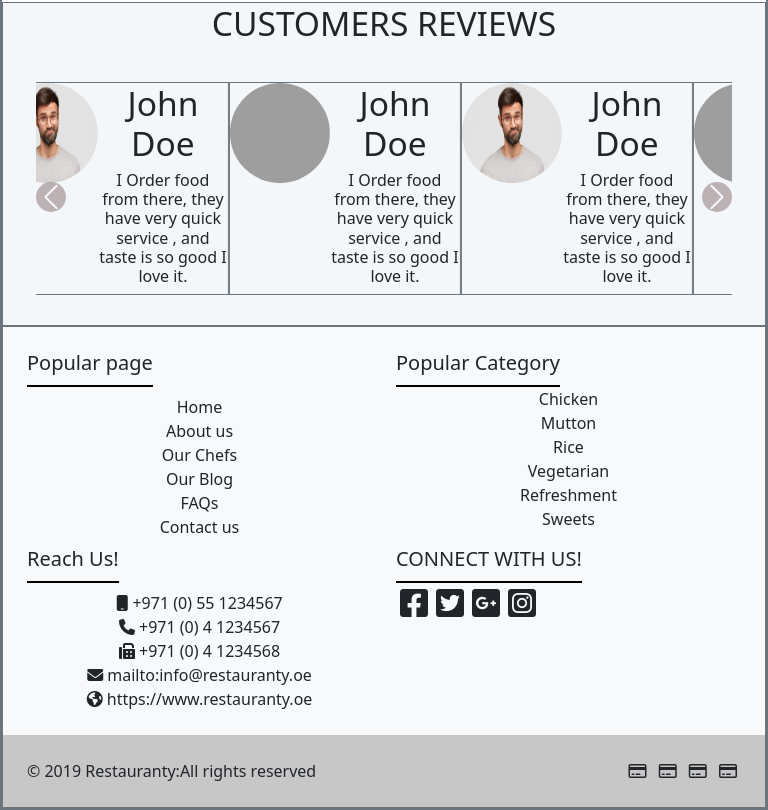
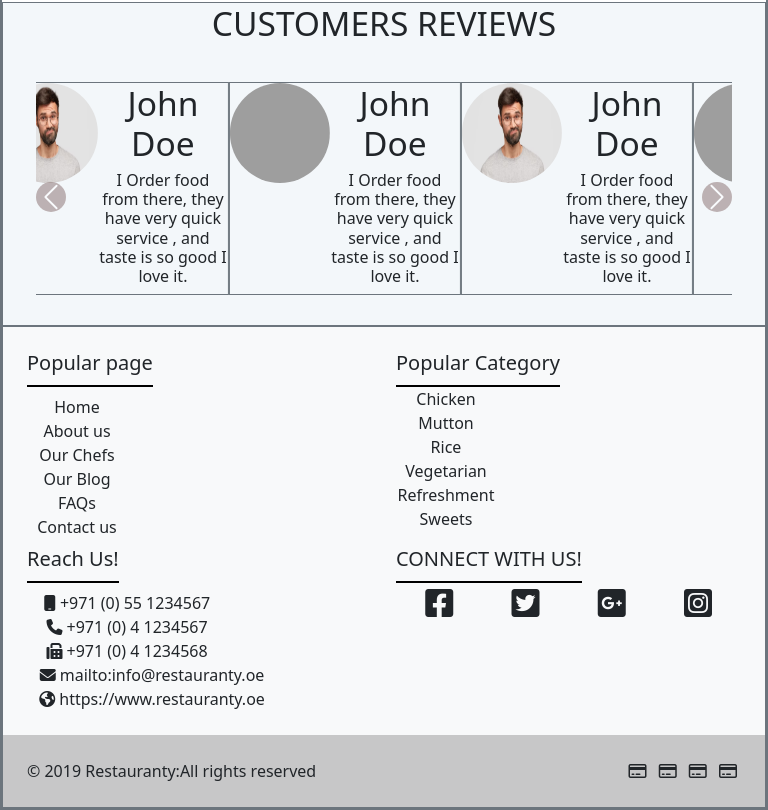
Before and after one commit to Glokesh455/Restaurant-webpage, a plain HTML site: page index.html in a window 768 px wide. Shown: the part 3250-4060 px from the top of the page. Drawn offline with nearby package versions, Linux system fonts and the light colour scheme; grey boxes are pictures that could not be loaded.

Commit message:
"laptop view"

```diff
--- a/index.css
+++ b/index.css
@@ -192,5 +192,18 @@ img {
 
 
 }
+.row li{
+  width: 100px;
 
 }
+.row .three li{
+  width: 200px;
+
+}
+.three li.text{
+  width: 250px;
+
+}
+
+
+}
--- a/index.html
+++ b/index.html
@@ -474,7 +474,7 @@
                       </li>
                   </ul>
                 </div>
-                <div class="col-lg-3 col-md-6 mb-4 mb-md-0">
+                <div class="three col-lg-3 col-md-6 mb-4 mb-md-0">
                   <h5 class="text-strong">Reach Us!</h5>
 
                   <ul class="list-unstyled mb-0">
@@ -487,10 +487,10 @@
                     <li>
                       <a href="#!" class="text-dark text-decoration-none"><i class="fa-sharp fa-solid fa-fax"></i>  +971 (0) 4 1234568</a>
                     </li>
-                    <li>
+                    <li class="text">
                       <a href="#!" class="text-dark text-decoration-none"><i class="fa-solid fa-envelope"></i> mailto:info@restauranty.oe</a>
                     </li>
-                    <li>
+                    <li class="text">
                         <a href="#!" class="text-dark text-decoration-none"><i class="fa-solid fa-earth-americas"></i> https://www.restauranty.oe</a>
                       </li>
                   </ul>
```
